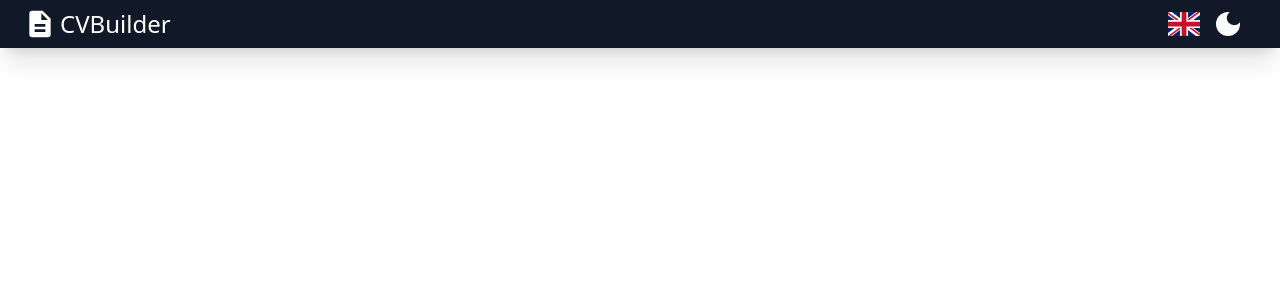
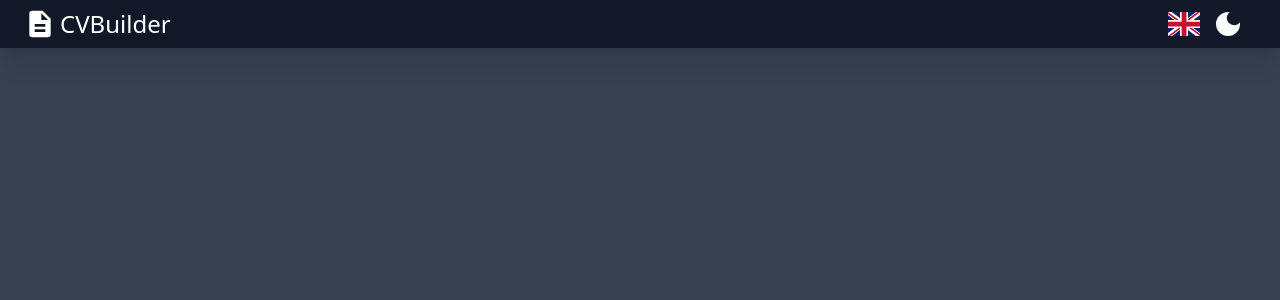
Before and after one commit to PulidoLuciano/CVBuilder, a React (Vite) app in the folder CVBuilder/: page / in a window 1280 px wide. Shown: the top 300 px of the page. Built offline with nearby package versions, Linux system fonts and the light colour scheme.

Commit message:
Delete clases for root in html and add it in css

```diff
--- a/CVBuilder/index.html
+++ b/CVBuilder/index.html
@@ -1,4 +1,4 @@
-<!doctype html>
+<!DOCTYPE html>
 <html lang="en">
   <head>
     <meta charset="UTF-8" />
@@ -7,7 +7,7 @@
     <title>CVBuilder</title>
   </head>
   <body>
-    <div id="root" class="dark:bg-gray-700"></div>
+    <div id="root"></div>
     <script type="module" src="/src/main.jsx"></script>
   </body>
 </html>
--- a/CVBuilder/src/index.css
+++ b/CVBuilder/src/index.css
@@ -1,3 +1,10 @@
 @tailwind base;
 @tailwind components;
 @tailwind utilities;
+
+@layer base{
+    #root{
+        @apply grid min-h-screen dark:bg-gray-700;
+        grid-template-rows: 48px auto;
+    }
+}
```
